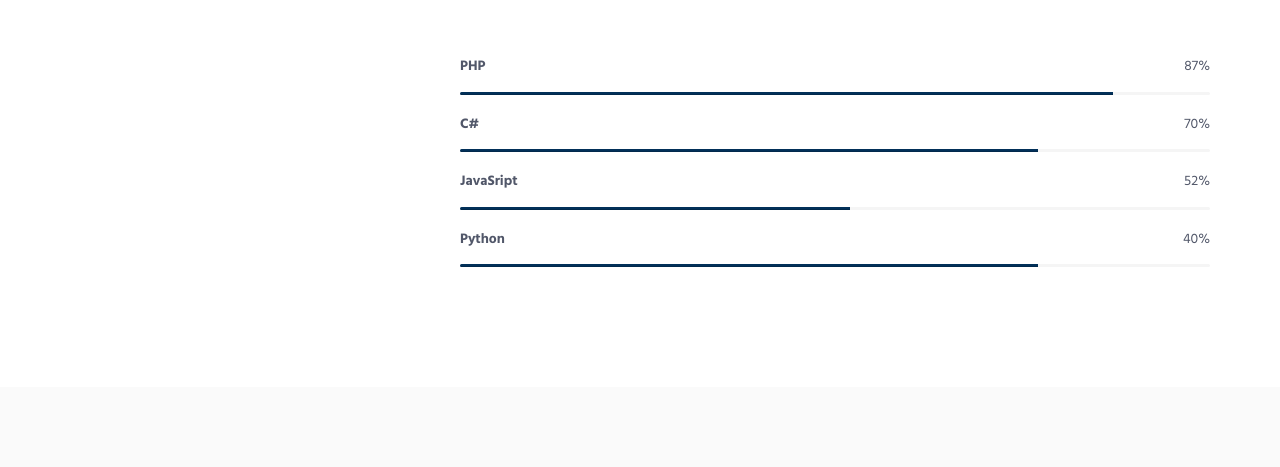
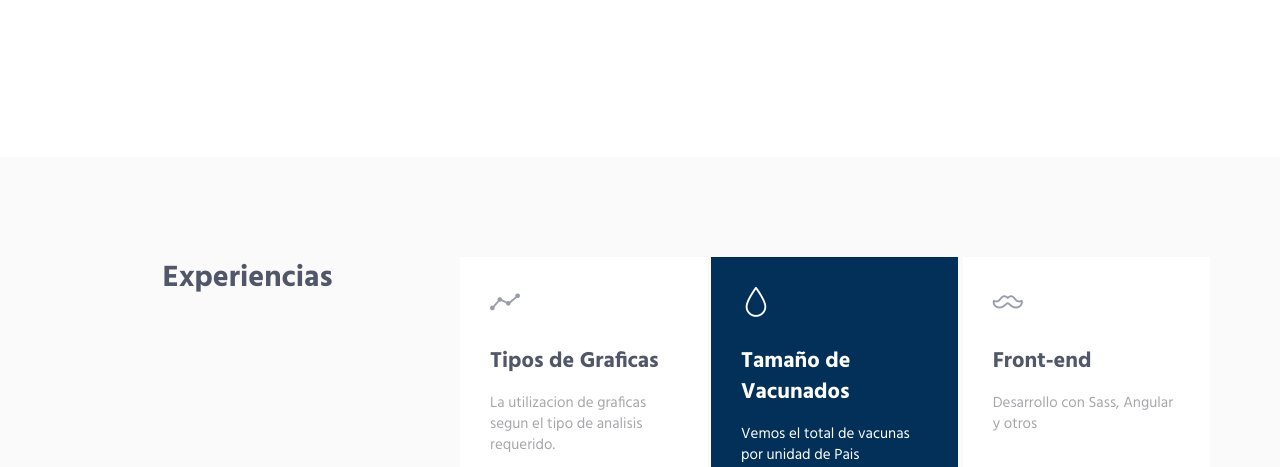
Before and after one commit to gildder/gildder.github.io, a website: page index.html in a window 1280 px wide. Shown: the part 829-1296 px from the top of the page. Drawn offline with Linux system fonts and the light colour scheme.

Commit message:
Se quitaron las barras de progreso de skill.

```diff
--- a/index.html
+++ b/index.html
@@ -113,33 +113,6 @@
               tecnologias y herramientas para comenzar.
             </p>
             <p>A continuacion menciono algunas tecnologias que me apasionan.</p>
-          </div>
-
-          <div class="progress-box">
-            <h5>PHP <span class="color-heading pull-right">87%</span></h5>
-            <div class="progress">
-              <div class="progress-bar bg-color-base" role="progressbar" data-width="87"></div>
-            </div>
-          </div>
-          <div class="progress-box">
-            <h5>C# <span class="color-heading pull-right">70%</span></h5>
-            <div class="progress">
-              <div class="progress-bar bg-color-base" role="progressbar" data-width="77"></div>
-            </div>
-          </div>
-          <div class="progress-box">
-            <h5>
-              JavaSript <span class="color-heading pull-right">52%</span>
-            </h5>
-            <div class="progress">
-              <div class="progress-bar bg-color-base" role="progressbar" data-width="52"></div>
-            </div>
-          </div>
-          <div class="progress-box">
-            <h5>Python <span class="color-heading pull-right">40%</span></h5>
-            <div class="progress">
-              <div class="progress-bar bg-color-base" role="progressbar" data-width="77"></div>
-            </div>
           </div>
         </div>
       </div>
```
